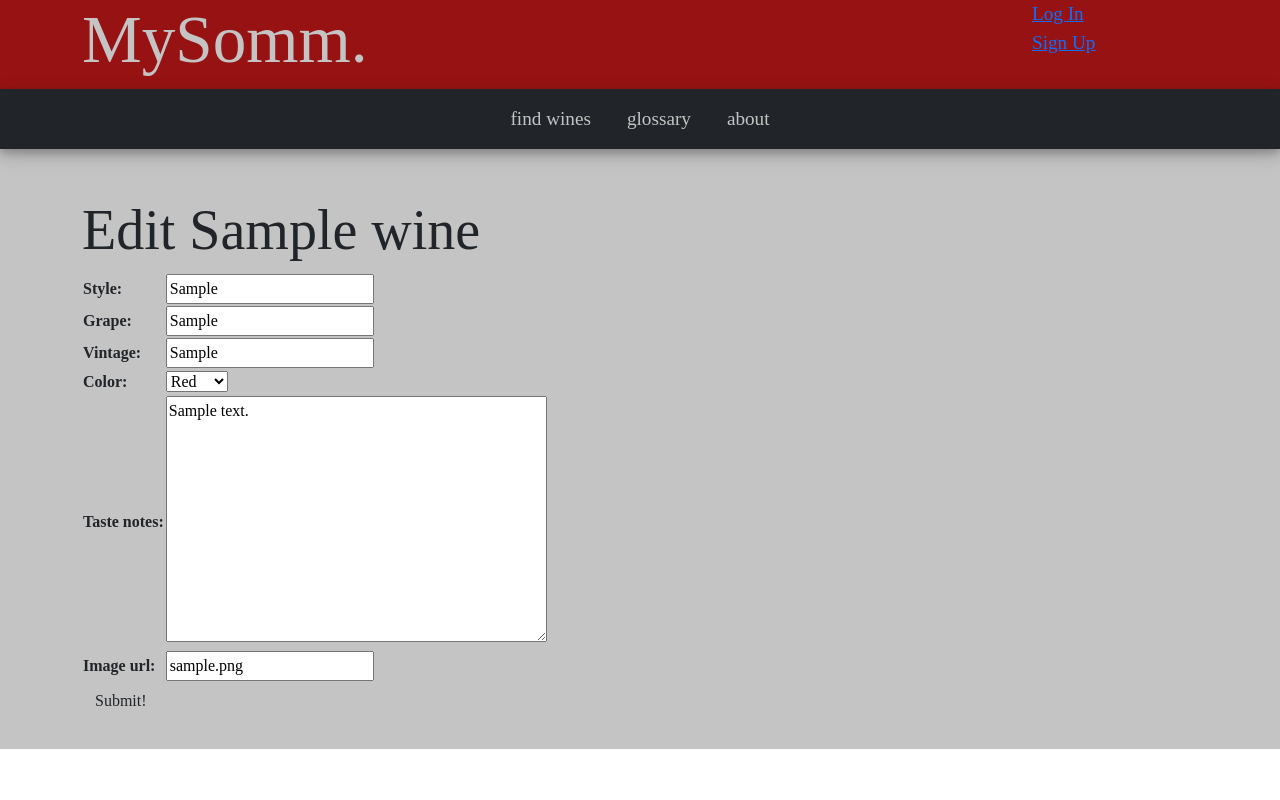
After one commit to jeremydurden/mysomm, a Django app: page /wine/1/update/ in a window 1280 px wide. The commit adds this page. Run offline with Django 3.2, Linux system fonts and the light colour scheme; tables that the repository leaves empty hold one stand-in row (values such as "Sample post"); some libraries are stand-ins or nearby versions; some web fonts are replaced.

Commit message:
adding Wine update functionality and redirecting back to Winery Details

```diff
--- a/main_app/models.py
+++ b/main_app/models.py
@@ -1,6 +1,6 @@
 from django.db import models
 from django.contrib.auth.models import User
-
+from django.urls import reverse
 
 
 
@@ -52,6 +52,12 @@ class Wine(models.Model):
     def __str__(self):
         return f'{self.name} is a {self.vintage} {self.style} wine.'
 
+    def get_absolute_url(self):
+       # print(self.winery, 'this is the self.winery*******')
+        print(self.winery.id, 'this is the self.winery.id********')
+        return reverse('winery_detail', kwargs={'winery_id': self.winery.id})
+
+
 class Grape(models.Model):
     name = models.CharField(max_length=100)
     sci_name = models.CharField(max_length=100)
--- /dev/null
+++ b/main_app/templates/main_app/wine_form.html
@@ -0,0 +1,19 @@
+{% extends 'base.html' %}
+
+{% block body %}
+
+    <h1>Edit {{object.name}}</h1>
+
+
+
+  <!-- Leaving the action empty makes the form post to the same url used to display it -->
+  <form action="" method="post">
+    <!-- Django requires the following for security purposes -->
+    {% csrf_token %}
+    <table>
+      <!-- Render the inputs inside of <tr>s & <td>s -->
+      {{ form.as_table }}
+    </table>
+    <input type="submit" value="Submit!" class="btn">
+  </form>
+{% endblock %}
--- a/main_app/urls.py
+++ b/main_app/urls.py
@@ -17,7 +17,7 @@ urlpatterns = [
     path('mywines/', views.my_wines, name='my_wines'),
     path('wines/<int:pk>/', views.WineDetail.as_view(), name='wines_detail'),
     path('winery/<int:winery_id>/add_wine/', views.create_wine, name='add_wine'),
-
+    path('wine/<int:pk>/update/', views.WineUpdate.as_view(), name='wine_update'),
 
     ### Grapes ###
     path('mygrapes/', views.my_grapes, name='my_grapes'),
--- a/main_app/views.py
+++ b/main_app/views.py
@@ -105,6 +105,15 @@ class WineDetail(DetailView):
   model = Wine
 
 
+class WineUpdate(UpdateView):
+  model = Wine
+  fields = ['style', 'grape', 'vintage', 'color', 'taste_notes', 'image_url', ]
+
+
+
+
+
+
 ######## GRAPES #########
 def my_grapes(request):
   return render(request, 'mygrapes/index.html')
```
Also changed, not shown: main_app/templates/main_app/wine_detail.html (+3 -5 lines).
